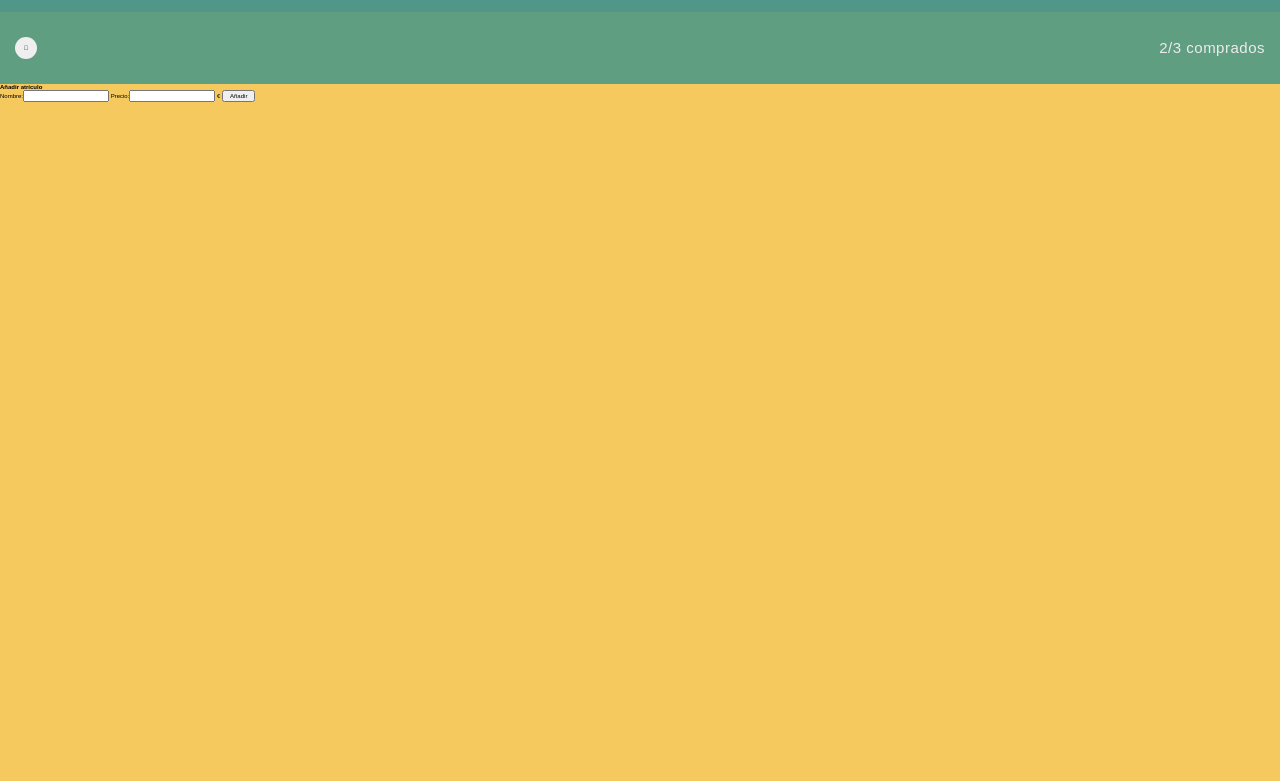
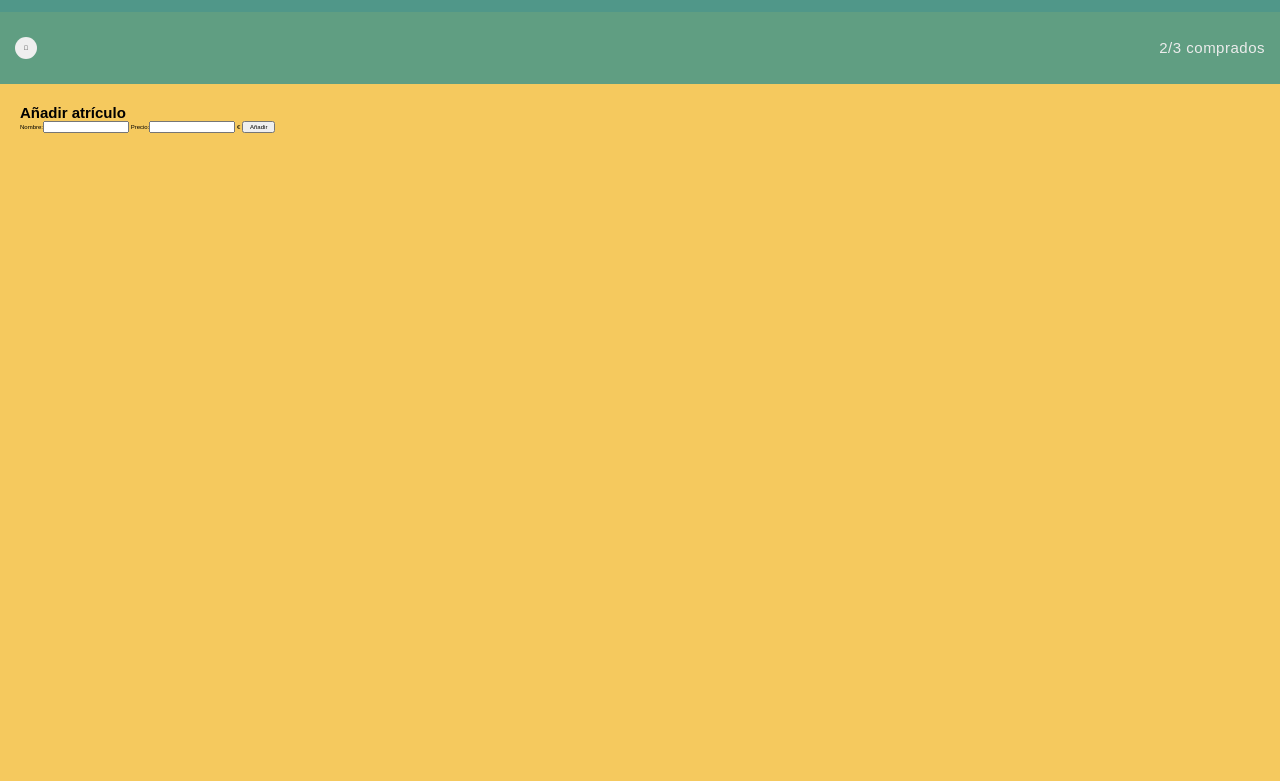
Before and after one commit to albertmc89/202307-w1ch3-albert-moyano, a plain HTML site: page index.html in a window 1280 px wide. Shown: the part 83-864 px from the top of the page. Drawn offline with Linux system fonts and the light colour scheme.

Commit message:
Modify font-size and padding

```diff
--- a/styles/styles.css
+++ b/styles/styles.css
@@ -66,8 +66,10 @@ a {
   min-height: 100vh;
   display: flex;
   flex-direction: column;
+  padding: 2rem;
 }
 
 .main-title {
   margin: 0;
+  font-size: 1.5rem;
 }
```
